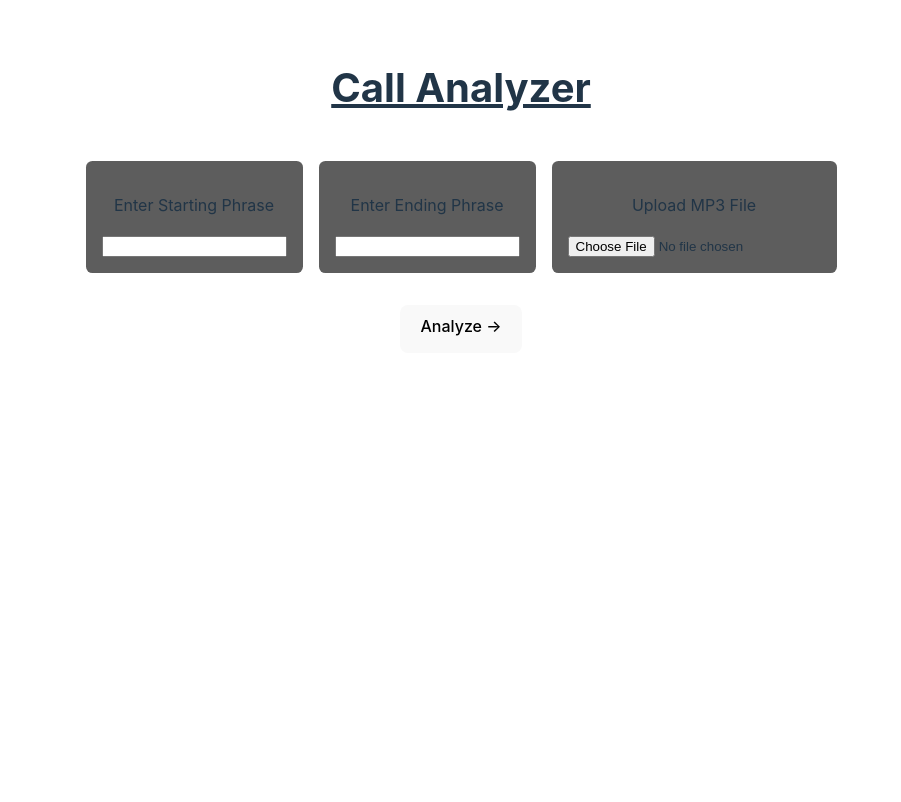
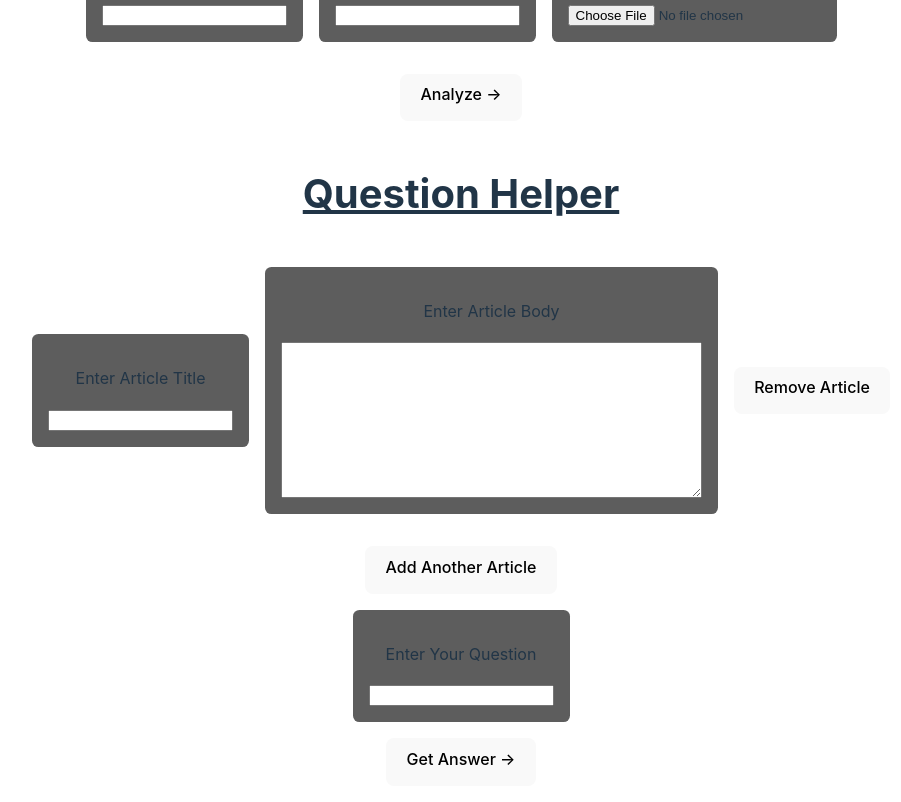
Before and after one commit to nvduran/ai-cs-helper, a React (Vite) app: page / in a window 1280 px wide. Shown: the part 200-1002 px from the top of the page, without its empty margins (179-1080 px from the left). Before the commit the page ends 800 px from the top, so only its background shows below. Built offline with nearby package versions, Linux system fonts and the light colour scheme.

Commit message:
multi article MVP working

```diff
--- /dev/null
+++ b/src/components/QuestionHelper.tsx
@@ -0,0 +1,108 @@
+import React, { useState } from 'react';
+
+interface AnswerData {
+  answer: string;
+}
+
+interface Article {
+  title: string;
+  body: string;
+}
+
+function QuestionHelper() {
+  const [question, setQuestion] = useState('');
+  const [articles, setArticles] = useState<Article[]>([{ title: '', body: '' }]);
+  const [data, setData] = useState<AnswerData | null>(null);
+  const [loading, setLoading] = useState(false);
+
+  const handleArticleChange = (index: number, field: keyof Article, value: string) => {
+    const newArticles = [...articles];
+    newArticles[index][field] = value;
+    setArticles(newArticles);
+  };
+
+  const handleAddArticle = () => {
+    setArticles([...articles, { title: '', body: '' }]);
+  };
+
+  const handleRemoveArticle = (index: number) => {
+    setArticles(articles.filter((_, i) => i !== index));
+  };
+
+  const handleFetch = async () => {
+    if (question && articles.every(article => article.title && article.body)) {
+      const payload = {
+        question,
+        articles,
+      };
+
+      setLoading(true);
+
+      try {
+        const response = await fetch('http://localhost:3104/question/ask', {
+          method: 'POST',
+          headers: {
+            'Content-Type': 'application/json',
+          },
+          body: JSON.stringify(payload),
+        });
+        const data: AnswerData = await response.json();
+        setData(data);
+        console.log(data);
+      } catch (error) {
+        console.error('Error fetching data:', error);
+      } finally {
+        setLoading(false);
+      }
+    }
+  };
+
+  return (
+    <div className='big-centering-div'>
+      <h1>Question Helper</h1>
+      {articles.map((article, index) => (
+        <div key={index} className='centered-row-container'>
+          <div className='centered-column-container'>
+            <p>Enter Article Title</p>
+            <input
+              type="text"
+              value={article.title}
+              onChange={(e) => handleArticleChange(index, 'title', e.target.value)}
+            />
+          </div>
+          <div className='centered-column-container'>
+            <p>Enter Article Body</p>
+            <textarea
+              value={article.body}
+              onChange={(e) => handleArticleChange(index, 'body', e.target.value)}
+              rows={10}
+              cols={50}
+            ></textarea>
+          </div>
+          <button onClick={() => handleRemoveArticle(index)}>Remove Article</button>
+        </div>
+      ))}
+      <div className='centered-row-container'>
+        <button onClick={handleAddArticle}>Add Another Article</button>
+      </div>
+      <div className='centered-column-container'>
+        <p>Enter Your Question</p>
+        <input type="text" value={question} onChange={(e) => setQuestion(e.target.value)} />
+      </div>
+      <div className='centered-row-container'>
+        <button onClick={handleFetch}>Get Answer →</button>
+      </div>
+
+      {loading && <p>Loading...</p>}
+
+      {data && !loading && (
+        <div className='results-container'>
+          <h2>Answer</h2>
+          <div className='results-result-cont'><strong>Answer:</strong> {data.answer}</div>
+        </div>
+      )}
+    </div>
+  );
+}
+
+export default QuestionHelper;
--- a/src/main.tsx
+++ b/src/main.tsx
@@ -1,10 +1,12 @@
 import React from 'react'
 import ReactDOM from 'react-dom/client'
 import App from './components/App.tsx'
+import QuestionHelper from './components/QuestionHelper.tsx';
 import './styles/index.css'
 
 ReactDOM.createRoot(document.getElementById('root')!).render(
   <React.StrictMode>
     <App />
+    <QuestionHelper />
   </React.StrictMode>,
 )
--- a/src/styles/index.css
+++ b/src/styles/index.css
@@ -5,7 +5,7 @@
 
   color-scheme: light dark;
   color: rgba(255, 255, 255, 0.87);
-  background-color: #242424;
+  background-color: #272727;
 
   font-synthesis: none;
   text-rendering: optimizeLegibility;
```
